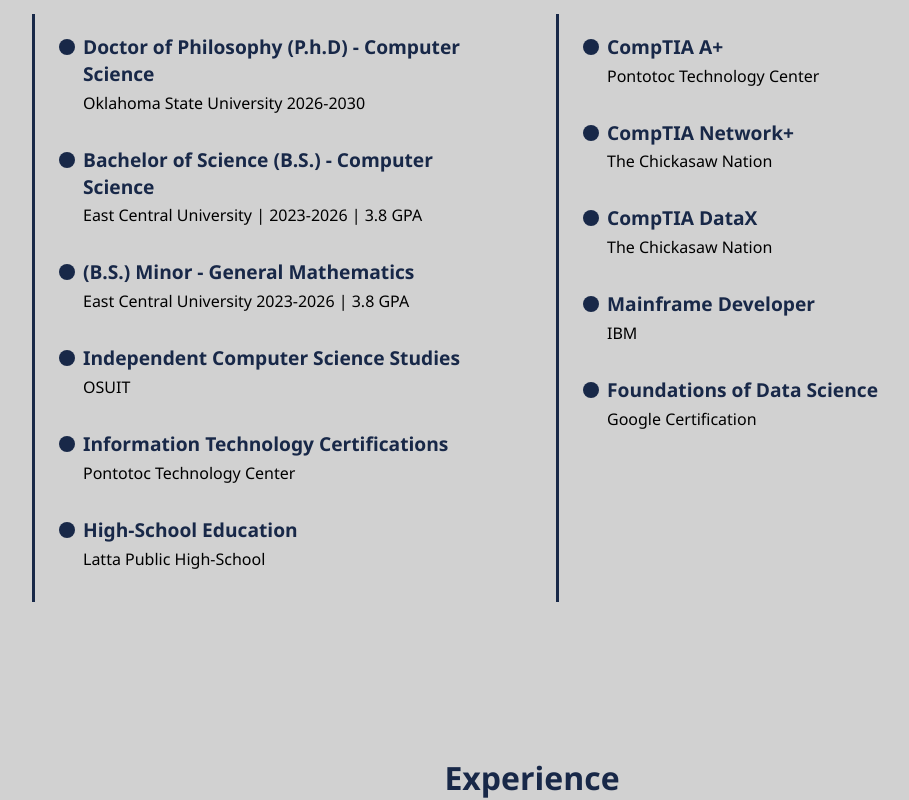
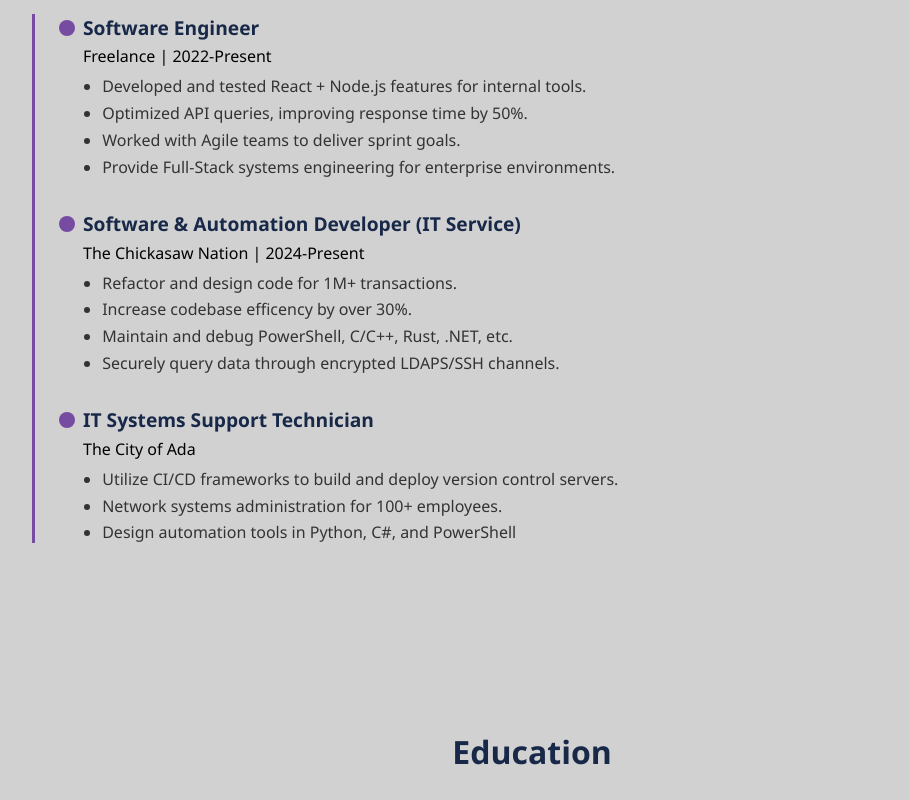
Before and after one commit to Siman73000/React-Portfolio, a React (Vite) app in the folder port/: page / in a window 1280 px wide. Shown: the part 2080-2880 px from the top of the page, without its empty margins (108-1017 px from the left). Built offline with nearby package versions, Linux system fonts and the light colour scheme.

Commit message:
push to main branch

```diff
--- a/port/App.jsx
+++ b/port/App.jsx
@@ -272,6 +272,9 @@
         </div>
       </section>
 
+      <Experience experience={experience} />
+
+
       {/* Education Section */}
       <motion.section
         id="education"
@@ -319,7 +322,6 @@
         </div>
       </motion.section>
 
-      <Experience experience={experience} />
 
       {/* Contact Section */}
       <motion.section
```
